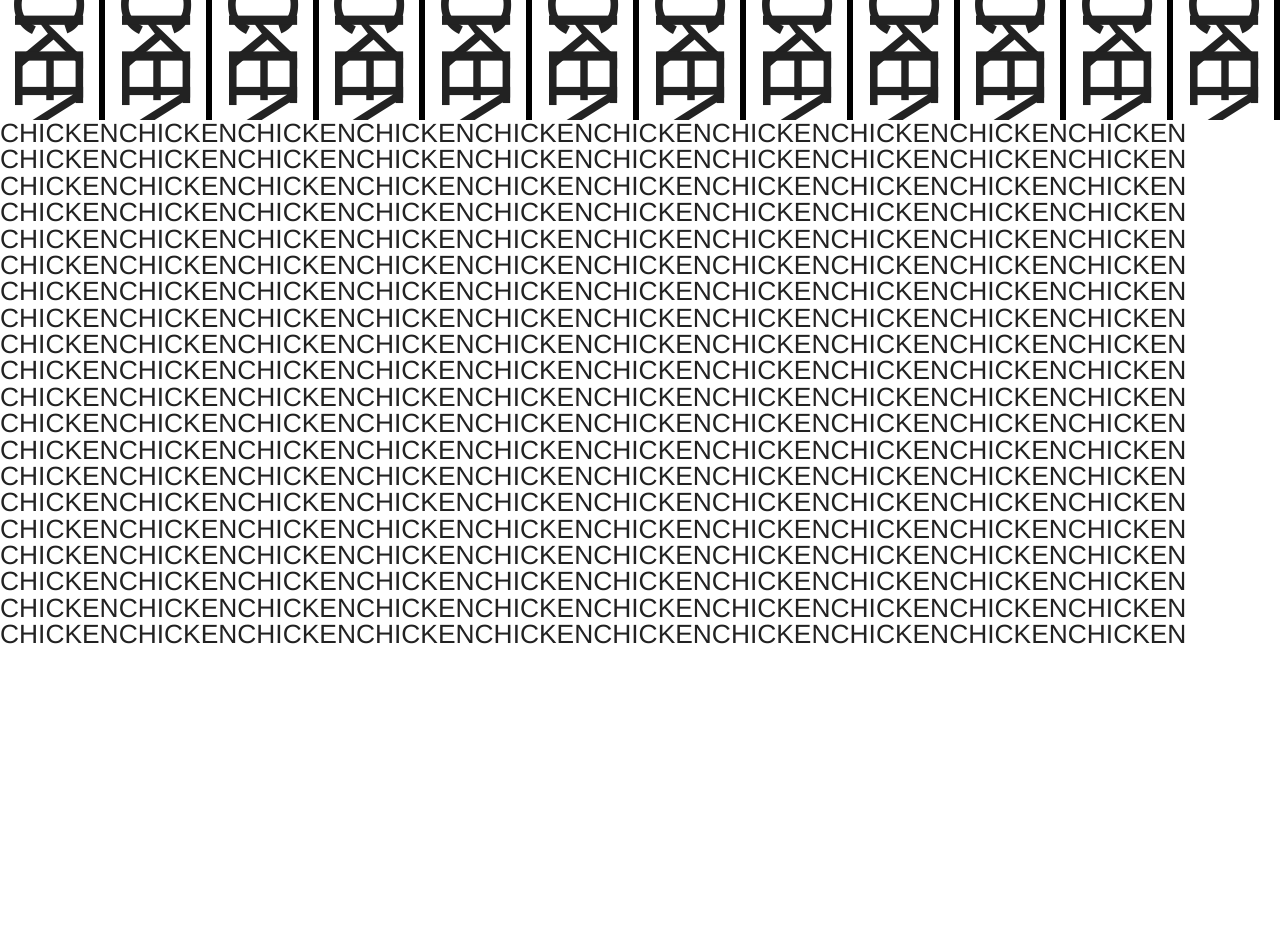
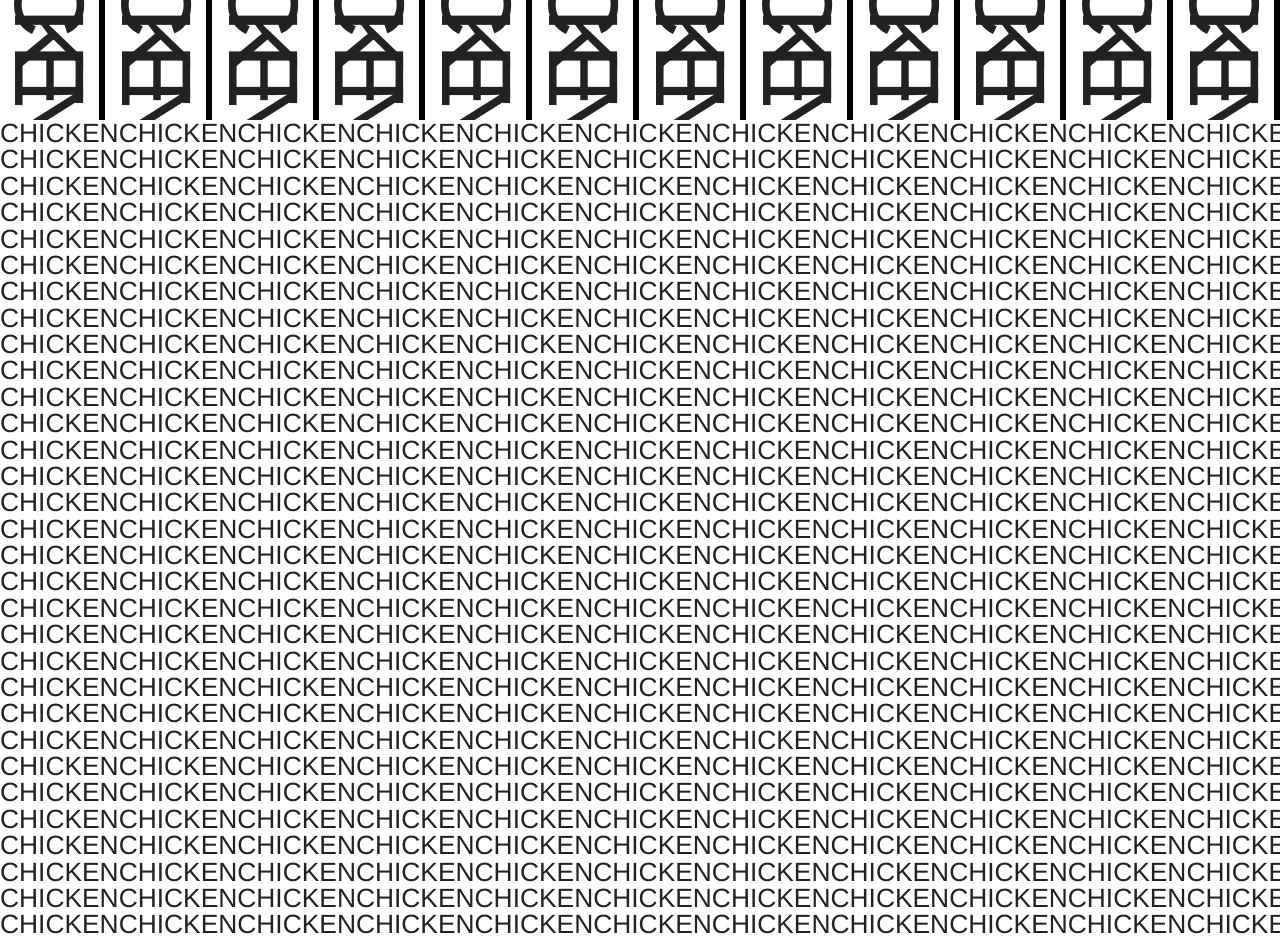
Before and after one commit to vince19972/Chicken-Parrot-Sparrow, a Vue app: page / in a window 1280 px wide. Shown: the part 680-1618 px from the top of the page. Built offline with nearby package versions, Linux system fonts and the light colour scheme.

Commit message:
[chicken] selection - create calculated layout

```diff
--- a/src/components/comps/Chicken/Selection.vue
+++ b/src/components/comps/Chicken/Selection.vue
@@ -1,16 +1,40 @@
 <template>
   <div class="selection">
-    <div class="text-group" v-for="x in 10" :key="x">
-      <p class="text" v-for="n in 20" :key="n">CHICKEN</p>
+    <div class="text-group">
+      <div class="text-row" v-for="r in textCount.row" :key="r + 'row'">
+        <p class="text" v-for="c in textCount.col" :key="c + 'col'">CHICKEN</p>
+      </div>
     </div>
+    <p class="text -hidden" ref="textHidden">CHICKEN</p>
   </div>
 </template>
 
 <script lang="ts">
 import { Component, Vue } from "vue-property-decorator";
+import { WindowSize as WindowSizeState } from "@/store/types/browser";
 
 @Component
-export default class Selection extends Vue {}
+export default class Selection extends Vue {
+  get windowSize(): WindowSizeState {
+    return this.$store.getters["browser/windowSize"];
+  }
+  get textCount() {
+    return {
+      row: Math.ceil(this.windowSize.height / this.textValue.height),
+      col: Math.ceil(this.windowSize.width / this.textValue.width)
+    };
+  }
+  textValue = {
+    width: this.windowSize.width,
+    height: this.windowSize.height
+  };
+
+  mounted() {
+    const text = this.$refs.textHidden as HTMLElement;
+    this.textValue.width = text.offsetWidth;
+    this.textValue.height = text.offsetHeight;
+  }
+}
 </script>
 
 <style scoped lang="scss">
@@ -21,7 +45,17 @@ export default class Selection extends Vue {}
   display: flex;
 }
 
+.text-row {
+  display: flex;
+}
+
 .text {
-  // font-size: $f-size-sub;
+  &.-hidden {
+    opacity: 0;
+    position: absolute;
+    top: 0;
+    left: 0;
+    pointer-events: none;
+  }
 }
 </style>
```
